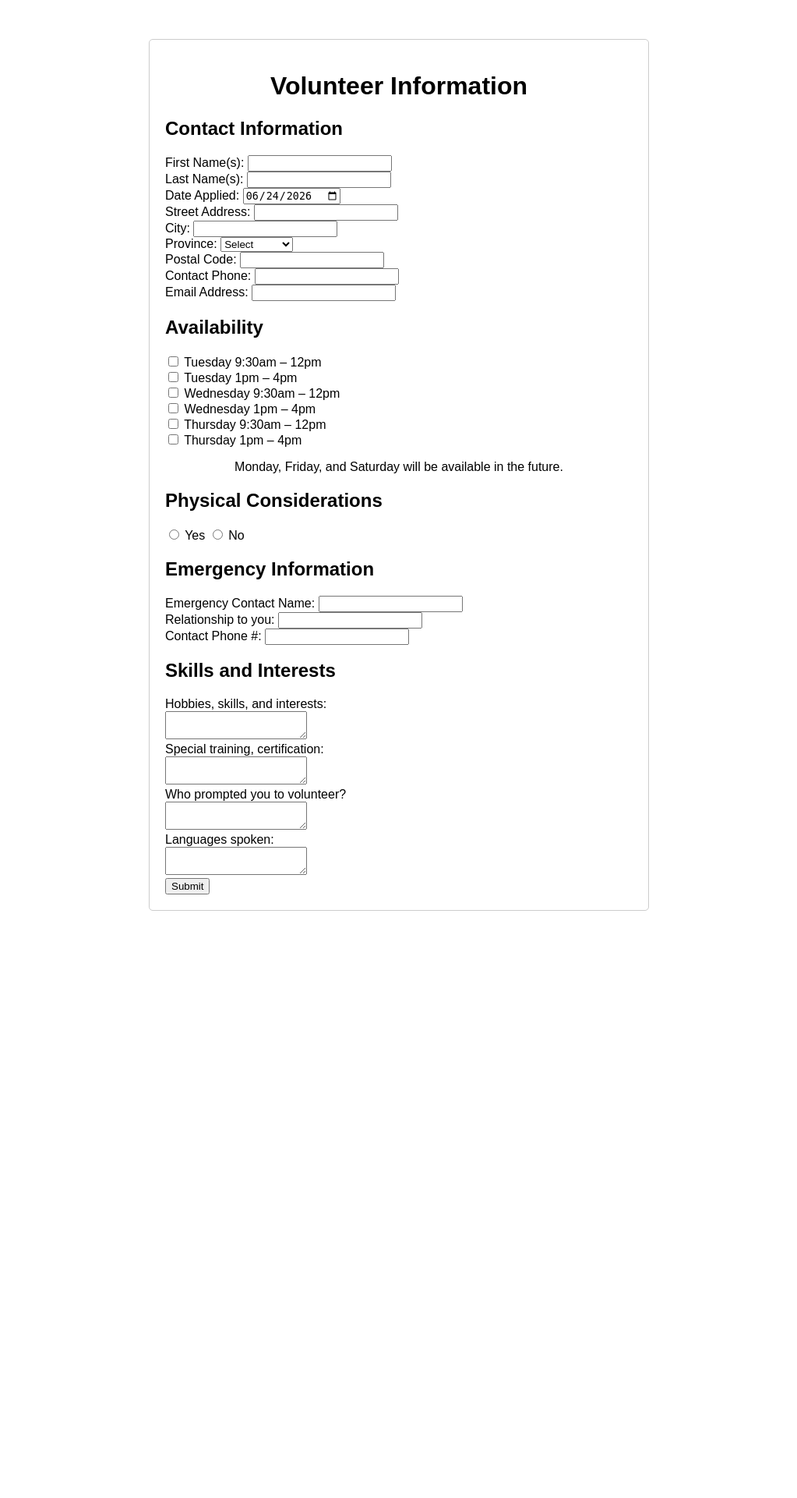
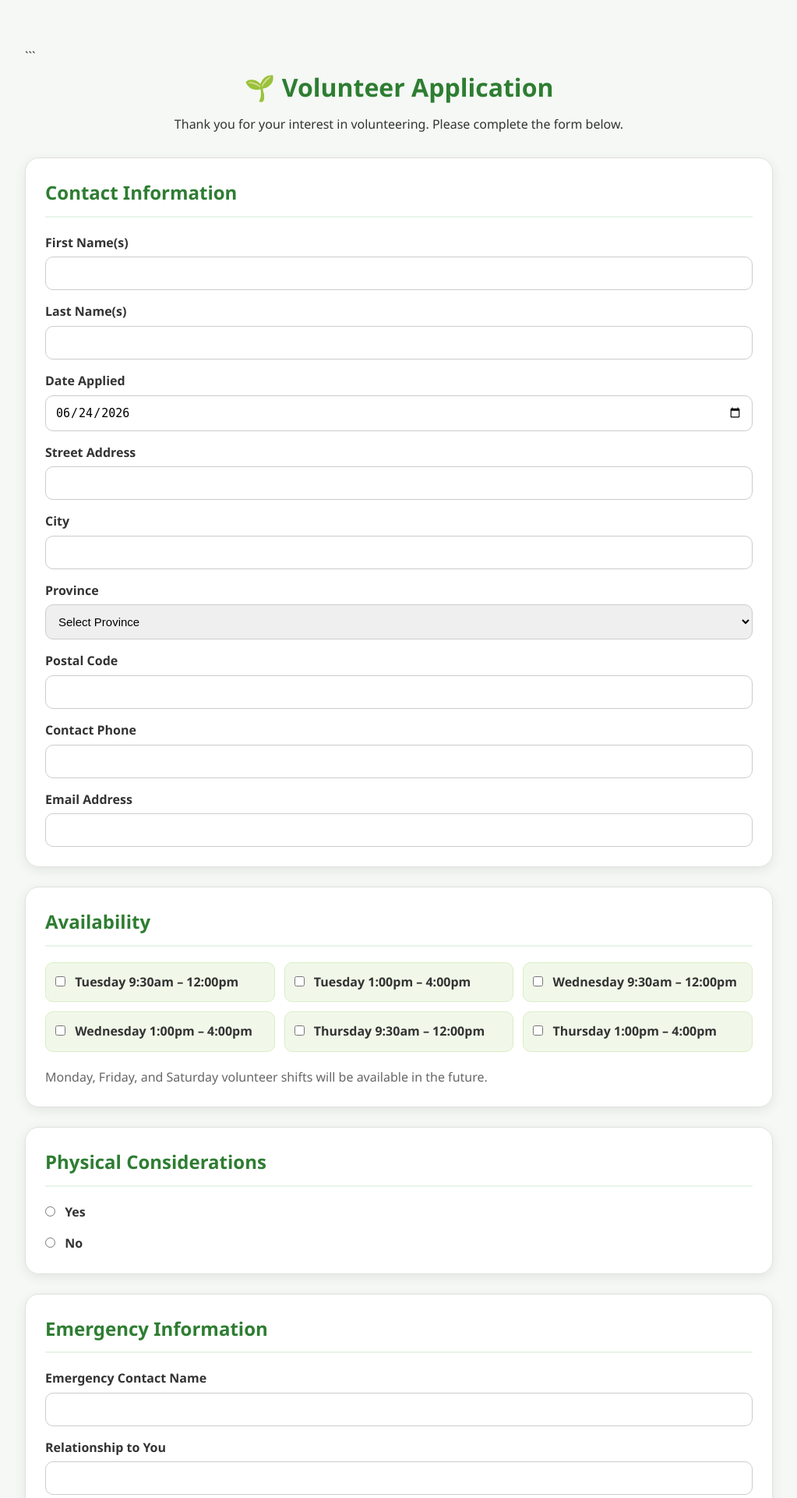
Before and after one commit to chaslinux/volunteer-db, a PHP site: page /volunteer_form.php in a window 1280 px wide. Shown: the top 1921 px of the page at 78% size, without its empty margins (128-1151 px from the left). Before the commit the page ends 1168 px from the top, so only its background shows below. Run offline with PHP 8.4, Linux system fonts and the light colour scheme.

Commit message:
Updated styling and newer PHP.

````diff
--- a/styles.css
+++ b/styles.css
@@ -1,15 +1,162 @@
+* {
+    margin: 0;
+    padding: 0;
+    box-sizing: border-box;
+}
+
 body {
-    font-family: Arial, sans-serif;
+    font-family: "Segoe UI", Arial, sans-serif;
+    background: #f5f8f4;
+    color: #333;
+    line-height: 1.6;
 }
 
 .container {
-    max-width: 600px;
-    margin: 50px auto;
+    max-width: 1000px;
+    margin: 40px auto;
     padding: 20px;
-    border: 1px solid #ccc;
-    border-radius: 5px;
 }
 
-h1, p {
+.form-header {
     text-align: center;
+    margin-bottom: 30px;
 }
+
+.form-header h1 {
+    color: #2e7d32;
+    margin-bottom: 10px;
+}
+
+.card-section {
+    background: rgba(255,255,255,0.95);
+    border-radius: 18px;
+    padding: 25px;
+    margin-bottom: 25px;
+    box-shadow: 0 4px 15px rgba(0,0,0,0.08);
+    border: 1px solid #e0e0e0;
+}
+
+.card-section h2 {
+    color: #2e7d32;
+    margin-bottom: 20px;
+    border-bottom: 2px solid #e8f5e9;
+    padding-bottom: 10px;
+}
+
+label {
+    display: block;
+    margin-top: 15px;
+    font-weight: 600;
+}
+
+input[type="text"],
+input[type="email"],
+input[type="tel"],
+input[type="date"],
+select,
+textarea {
+    width: 100%;
+    padding: 12px;
+    margin-top: 5px;
+    border: 1px solid #ccc;
+    border-radius: 10px;
+    font-size: 15px;
+}
+
+textarea {
+    min-height: 120px;
+    resize: vertical;
+}
+
+.checkbox-grid {
+    display: grid;
+    grid-template-columns: repeat(auto-fit,minmax(250px,1fr));
+    gap: 12px;
+    margin-top: 15px;
+}
+
+.checkbox-grid label {
+    background: #f1f8e9;
+    padding: 12px;
+    border-radius: 10px;
+    border: 1px solid #dcedc8;
+    margin-top: 0;
+}
+
+input[type="radio"],
+input[type="checkbox"] {
+    margin-right: 8px;
+}
+
+.btn,
+button[type="submit"] {
+    background: #43a047;
+    color: white;
+    border: none;
+    padding: 14px 28px;
+    border-radius: 12px;
+    cursor: pointer;
+    text-decoration: none;
+    font-size: 16px;
+    font-weight: bold;
+    transition: 0.3s;
+    display: inline-block;
+}
+
+.btn:hover,
+button[type="submit"]:hover {
+    background: #2e7d32;
+    transform: translateY(-2px);
+}
+
+button[type="submit"] {
+    width: 100%;
+    margin-top: 20px;
+}
+
+.hero-container,
+.confirmation-container {
+    min-height: 100vh;
+    display: flex;
+    align-items: center;
+    justify-content: center;
+    padding: 20px;
+}
+
+.hero-card,
+.confirmation-card {
+    background: white;
+    padding: 50px;
+    border-radius: 20px;
+    box-shadow: 0 10px 35px rgba(0,0,0,0.10);
+    text-align: center;
+    max-width: 650px;
+    width: 100%;
+}
+
+.btn-large {
+    font-size: 22px;
+    padding: 20px 40px;
+    margin-top: 25px;
+}
+
+.success-icon {
+    width: 100px;
+    height: 100px;
+    margin: 0 auto 25px;
+    border-radius: 50%;
+    background: #4caf50;
+    color: white;
+    font-size: 60px;
+    display: flex;
+    justify-content: center;
+    align-items: center;
+}
+
+#physical_explanation {
+    margin-top: 15px;
+    padding: 15px;
+    background: #f8fff8;
+    border-radius: 12px;
+    border: 1px solid #c8e6c9;
+}
--- a/submit_volunteer.php
+++ b/submit_volunteer.php
@@ -37,7 +37,7 @@ if (isset($_POST['first_name'])) {
     $password = 'your_password';
 
     try {
-        $pdo = new PDO("mysql:host=$host;dbname=$dbname", $username, $password);
+        $pdo = new PDO("mysql:host=$host;dbname=$dbname;charset=utf8mb4",$username,$password);
         $pdo->setAttribute(PDO::ATTR_ERRMODE, PDO::ERRMODE_EXCEPTION);
 
         // Insert data into the volunteers table
@@ -77,6 +77,8 @@ if (isset($_POST['first_name'])) {
         ]);
 
         // Redirect to confirmation page or dashboard
+        $_SESSION['first_name'] = $first_name;
+        $_SESSION['last_name'] = $last_name;
         header('Location: confirmation.php');
         exit();
     } catch (PDOException $e) {
--- a/volunteer_form.php
+++ b/volunteer_form.php
@@ -15,111 +15,250 @@ if (isset($_SESSION['admin'])) {
     <link rel="stylesheet" href="styles.css">
 </head>
 <body>
+<?php
+session_start();
+
+$isAdmin = isset($_SESSION['admin']);
+?>
+
+<!DOCTYPE html>
+
+<html lang="en">
+<head>
+    <meta charset="UTF-8">
+    <meta name="viewport" content="width=device-width, initial-scale=1.0">
+    <title>Volunteer Application</title>
+    <link rel="stylesheet" href="styles.css">
+</head>
+<body>
+
 <div class="container">
-        <h1>Volunteer Information</h1>
+
+```
+<div class="form-header">
+    <h1>🌱 Volunteer Application</h1>
+    <p>
+        Thank you for your interest in volunteering.
+        Please complete the form below.
+    </p>
+</div>
+
 <form action="submit_volunteer.php" method="post">
+
     <!-- Contact Information -->
-            <div class="section">
+    <div class="card-section">
         <h2>Contact Information</h2>
-                <label for="first_name">First Name(s):</label>
-                <input type="text" id="first_name" name="first_name" required><br>
 
-                <label for="last_name">Last Name(s):</label>
-                <input type="text" id="last_name" name="last_name" required><br>
+        <label for="first_name">First Name(s)</label>
+        <input type="text" id="first_name" name="first_name" required>
 
-                <label for="date_applied">Date Applied:</label>
-                <input type="date" id="date_applied" name="date_applied" value="<?php echo date('Y-m-d'); ?>" required><br>
+        <label for="last_name">Last Name(s)</label>
+        <input type="text" id="last_name" name="last_name" required>
 
-                <!-- Optional Fields -->
-                <label for="street_address">Street Address:</label>
-                <input type="text" id="street_address" name="street_address"><br>
+        <label for="date_applied">Date Applied</label>
+        <input type="date"
+               id="date_applied"
+               name="date_applied"
+               value="<?php echo date('Y-m-d'); ?>"
+               required>
 
-                <label for="city">City:</label>
-                <input type="text" id="city" name="city"><br>
+        <label for="street_address">Street Address</label>
+        <input type="text" id="street_address" name="street_address">
 
-                <label for="province">Province:</label>
+        <label for="city">City</label>
+        <input type="text" id="city" name="city">
+
+        <label for="province">Province</label>
         <select id="province" name="province">
-                    <option value="">Select</option>
+            <option value="">Select Province</option>
             <option value="Ontario">Ontario</option>
             <option value="Just Visiting">Just Visiting</option>
-                </select><br>
+        </select>
 
-                <label for="postal_code">Postal Code:</label>
-                <input type="text" id="postal_code" name="postal_code"><br>
+        <label for="postal_code">Postal Code</label>
+        <input type="text" id="postal_code" name="postal_code">
 
-                <label for="contact_phone">Contact Phone:</label>
-                <input type="tel" id="contact_phone" name="contact_phone"><br>
+        <label for="contact_phone">Contact Phone</label>
+        <input type="tel" id="contact_phone" name="contact_phone">
 
-                <label for="email_address">Email Address:</label>
+        <label for="email_address">Email Address</label>
         <input type="email" id="email_address" name="email_address">
     </div>
 
     <!-- Availability -->
-            <div class="section">
+    <div class="card-section">
         <h2>Availability</h2>
-                <label><input type="checkbox" name="tuesday_9am_12pm"> Tuesday 9:30am – 12pm</label><br>
-                <label><input type="checkbox" name="tuesday_1pm_4pm"> Tuesday 1pm – 4pm</label><br>
-                <label><input type="checkbox" name="wednesday_9am_12pm"> Wednesday 9:30am – 12pm</label><br>
-                <label><input type="checkbox" name="wednesday_1pm_4pm"> Wednesday 1pm – 4pm</label><br>
-                <label><input type="checkbox" name="thursday_9am_12pm"> Thursday 9:30am – 12pm</label><br>
-                <label><input type="checkbox" name="thursday_1pm_4pm"> Thursday 1pm – 4pm</label><br>
 
-                <!-- Not currently available options -->
-                <p>Monday, Friday, and Saturday will be available in the future.</p>
+        <div class="checkbox-grid">
+
+            <label>
+                <input type="checkbox" name="tuesday_9am_12pm">
+                Tuesday 9:30am – 12:00pm
+            </label>
+
+            <label>
+                <input type="checkbox" name="tuesday_1pm_4pm">
+                Tuesday 1:00pm – 4:00pm
+            </label>
+
+            <label>
+                <input type="checkbox" name="wednesday_9am_12pm">
+                Wednesday 9:30am – 12:00pm
+            </label>
+
+            <label>
+                <input type="checkbox" name="wednesday_1pm_4pm">
+                Wednesday 1:00pm – 4:00pm
+            </label>
+
+            <label>
+                <input type="checkbox" name="thursday_9am_12pm">
+                Thursday 9:30am – 12:00pm
+            </label>
+
+            <label>
+                <input type="checkbox" name="thursday_1pm_4pm">
+                Thursday 1:00pm – 4:00pm
+            </label>
+
+        </div>
+
+        <p style="margin-top:20px;color:#666;">
+            Monday, Friday, and Saturday volunteer shifts will be available in the future.
+        </p>
     </div>
 
     <!-- Physical Considerations -->
-            <div class="section">
+    <div class="card-section">
         <h2>Physical Considerations</h2>
-                <label><input type="radio" name="physical_considerations" value="Yes"> Yes</label>
-                <label><input type="radio" name="physical_considerations" value="No"> No</label><br>
+
+        <label>
+            <input type="radio"
+                   name="physical_considerations"
+                   value="Yes">
+            Yes
+        </label>
+
+        <label>
+            <input type="radio"
+                   name="physical_considerations"
+                   value="No">
+            No
+        </label>
 
         <div id="physical_explanation" style="display:none;">
-                    <label for="physical_explanation_text">Please explain:</label>
-                    <textarea id="physical_explanation_text" name="physical_explanation_text"></textarea>
+            <label for="physical_explanation_text">
+                Please explain
+            </label>
+
+            <textarea id="physical_explanation_text"
+                      name="physical_explanation_text"></textarea>
         </div>
     </div>
 
     <!-- Emergency Information -->
-            <div class="section">
+    <div class="card-section">
         <h2>Emergency Information</h2>
-                <label for="emergency_contact_name">Emergency Contact Name:</label>
-                <input type="text" id="emergency_contact_name" name="emergency_contact_name"><br>
 
-                <label for="emergency_relationship">Relationship to you:</label>
-                <input type="text" id="emergency_relationship" name="emergency_relationship"><br>
+        <label for="emergency_contact_name">
+            Emergency Contact Name
+        </label>
+        <input type="text"
+               id="emergency_contact_name"
+               name="emergency_contact_name">
 
-                <label for="emergency_phone">Contact Phone #:</label>
-                <input type="tel" id="emergency_phone" name="emergency_phone">
+        <label for="emergency_relationship">
+            Relationship to You
+        </label>
+        <input type="text"
+               id="emergency_relationship"
+               name="emergency_relationship">
+
+        <label for="emergency_phone">
+            Emergency Contact Phone
+        </label>
+        <input type="tel"
+               id="emergency_phone"
+               name="emergency_phone">
     </div>
 
-            <!-- Skills and Interests -->
-            <div class="section">
-                <h2>Skills and Interests</h2>
-                <label for="hobbies_skills_interests">Hobbies, skills, and interests:</label><br>
-                <textarea id="hobbies_skills_interests" name="hobbies_skills_interests"></textarea><br>
+    <!-- Skills & Interests -->
+    <div class="card-section">
+        <h2>Skills & Interests</h2>
 
-                <label for="special_training_certification">Special training, certification:</label><br>
-                <textarea id="special_training_certification" name="special_training_certification"></textarea><br>
+        <label for="hobbies_skills_interests">
+            Hobbies, Skills & Interests
+        </label>
+        <textarea id="hobbies_skills_interests"
+                  name="hobbies_skills_interests"></textarea>
 
-                <label for="prompted_by">Who prompted you to volunteer?</label><br>
-                <textarea id="prompted_by" name="prompted_by"></textarea><br>
+        <label for="special_training_certification">
+            Special Training / Certifications
+        </label>
+        <textarea id="special_training_certification"
+                  name="special_training_certification"></textarea>
 
-                <label for="languages_spoken">Languages spoken:</label><br>
-                <textarea id="languages_spoken" name="languages_spoken"></textarea>
+        <label for="prompted_by">
+            Who Prompted You to Volunteer?
+        </label>
+        <textarea id="prompted_by"
+                  name="prompted_by"></textarea>
+
+        <label for="languages_spoken">
+            Languages Spoken
+        </label>
+        <textarea id="languages_spoken"
+                  name="languages_spoken"></textarea>
     </div>
 
-            <button type="submit">Submit</button>
+    <button type="submit">
+        Submit Volunteer Application
+    </button>
+
 </form>
+```
+
 </div>
 
 <script>
-        document.querySelector('input[name="physical_considerations"]').addEventListener('change', function() {
+document.querySelectorAll(
+    'input[name="physical_considerations"]'
+).forEach(function(radio) {
+
+    radio.addEventListener('change', function() {
+
+        const explanation =
+            document.getElementById('physical_explanation');
+
         if (this.value === 'Yes') {
-                document.getElementById('physical_explanation').style.display = 'block';
+            explanation.style.display = 'block';
         } else {
-                document.getElementById('physical_explanation').style.display = 'none';
+            explanation.style.display = 'none';
         }
+
+    });
+
+});
+</script>
+
+</body>
+</html>
+
+
+    <script>
+    document.querySelectorAll('input[name="physical_considerations"]').forEach(function(radio) {
+
+    radio.addEventListener('change', function() {
+
+        const explanation = document.getElementById('physical_explanation');
+
+        if (this.value === 'Yes') {
+            explanation.style.display = 'block';
+        } else {
+            explanation.style.display = 'none';
+        }
+    });
+
 });
 </script>
 </body>
````
Also changed, not shown: confirmation.php (+30 -6 lines), index.php (added, +27 -0 lines). Lines whose indentation alone changed are shown as unchanged.
